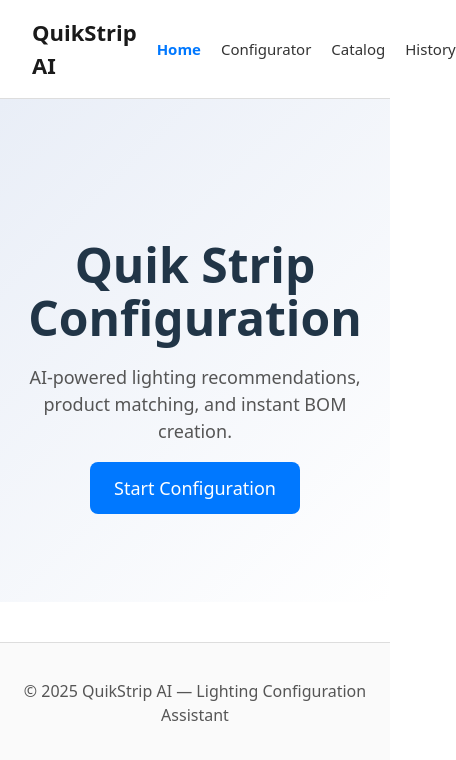
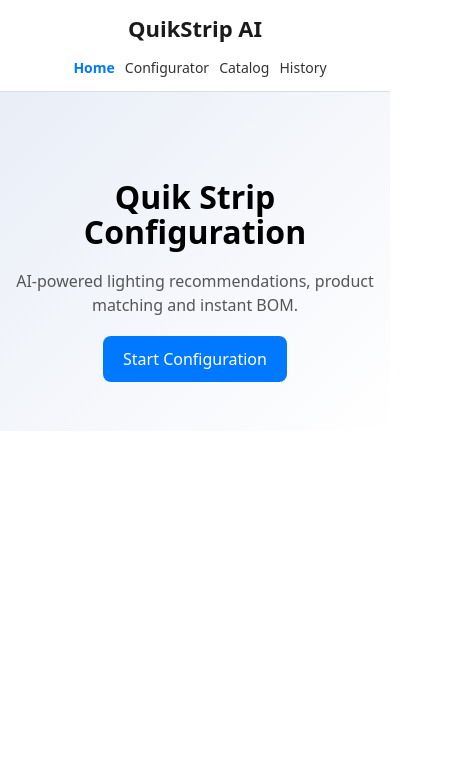
Before and after one commit to Amzzzzzzzz/Ai-configuration-tool, a React (Vite) app: page / in a window 390 px wide. Shown: the top 760 px of the page, 456 px wide, since content can reach past the window. Built offline with nearby package versions, Linux system fonts and the light colour scheme.

Commit message:
Mobile functionality

```diff
--- a/src/App.css
+++ b/src/App.css
@@ -105,3 +105,14 @@
 .close-btn:hover {
   color: #000;
 }
+
+@media (max-width: 600px) {
+  .chat-area {
+    padding: 12px;
+  }
+
+  .modal-content {
+    width: 90%;
+    max-height: 80vh;
+  }
+}
--- a/src/Root.jsx
+++ b/src/Root.jsx
@@ -21,7 +21,7 @@ export default function Root() {
         <Route path="/history" element={<HistoryPage />} />
       </Routes>
 
-      <Footer />
+
     </BrowserRouter>
   );
 }
--- a/src/layout/Header.css
+++ b/src/layout/Header.css
@@ -28,3 +28,16 @@
   color: #0078ff;
   font-weight: 600;
 }
+
+@media (max-width: 600px) {
+  .nav-header {
+    flex-direction: column;
+    gap: 10px;
+    padding: 12px;
+  }
+
+  .nav-links a {
+    margin-left: 10px;
+    font-size: 14px;
+  }
+}
--- a/src/pages/HomePage.css
+++ b/src/pages/HomePage.css
@@ -8,7 +8,9 @@
   font-size: 48px;
   font-weight: 700;
   margin-bottom: 20px;
+  color: #000;
 }
+
 
 .hero p {
   font-size: 18px;
@@ -24,3 +26,22 @@
   text-decoration: none;
   font-size: 18px;
 }
+
+@media (max-width: 600px) {
+  .hero {
+    padding: 60px 16px;
+  }
+
+  .hero h1 {
+    font-size: 32px;
+  }
+
+  .hero p {
+    font-size: 16px;
+  }
+
+  .hero-btn {
+    font-size: 16px;
+    padding: 12px 20px;
+  }
+}
--- a/src/pages/HomePage.jsx
+++ b/src/pages/HomePage.jsx
@@ -6,7 +6,7 @@ export default function HomePage() {
     <div className="home-wrapper">
       <section className="hero">
         <h1>Quik Strip Configuration</h1>
-        <p>AI-powered lighting recommendations, product matching, and instant BOM creation.</p>
+        <p>AI-powered lighting recommendations, product matching and instant BOM.</p>
 
         <Link className="hero-btn" to="/configure">
           Start Configuration
```
